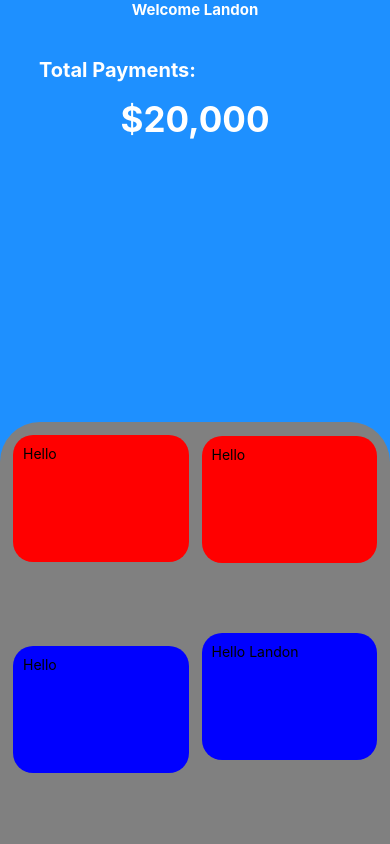
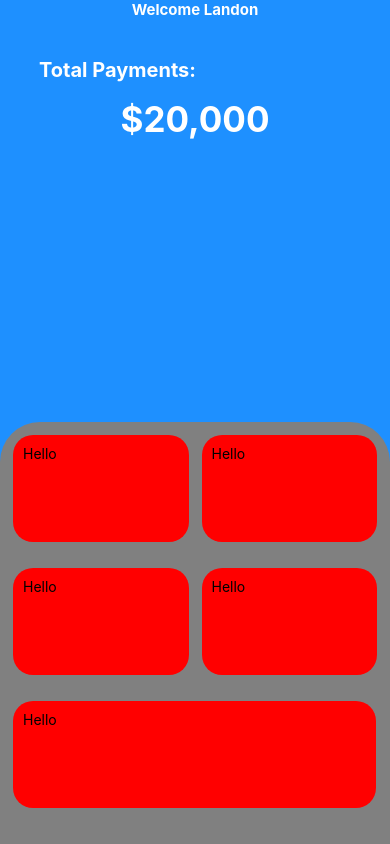
Before and after one commit to landoncuff/FinanceApp, a React Native app in the folder MyFinanceApp/: screen / in a window 390 px wide. Built offline with nearby package versions, Linux system fonts and the light colour scheme.

Commit message:
finished Buttons

```diff
--- a/MyFinanceApp/App.tsx
+++ b/MyFinanceApp/App.tsx
@@ -18,6 +18,7 @@ export default function App() {
       {/* New section */}
       <View style={styles.containerCard}>
           <View style={styles.cardMainView}>
+              <View style={styles.buttonRows}>
                 <View style={styles.topLeftCard}>
                   <Text style={{padding: 10}}>Hello</Text>
                 </View>
@@ -25,12 +26,18 @@ export default function App() {
                   <Text style={{padding: 10}}>Hello</Text>
                 </View>
               </View>
-        <View style={styles.bottomCardView}>
-            <View style={styles.bottomLeftCard}>
+              <View style={styles.buttonRows}>
+                <View style={styles.topLeftCard}>
                   <Text style={{padding: 10}}>Hello</Text>
                 </View>
-            <View style={styles.bottomRightCard}>
-              <Text style={{padding: 10}}>Hello Landon</Text>
+                <View style={styles.topRightCard}>
+                  <Text style={{padding: 10}}>Hello</Text>
+                </View>
+              </View>
+              <View style={styles.buttonRows}>
+                <View style={styles.bottomMoneyButton}>
+                  <Text style={{padding: 10}}>Hello</Text>
+                </View>
               </View>
           </View>
       </View>
@@ -78,44 +85,34 @@ const styles = StyleSheet.create({
     flex: 1,
     borderTopLeftRadius: 40,
     borderTopRightRadius: 40,
+    flexDirection: 'column',
+    // justifyContent: 'space-evenly'
+  },
+  buttonRows: {
     flexDirection: 'row',
-  },
-  bottomCardView: {
-    backgroundColor: 'grey',
-    flex: 1,
-    flexDirection: 'row',
+    marginBottom: 70
+    // justifyContent: 'space-evenly'
   },
   topLeftCard: {
     backgroundColor: 'red',
     width: '45%',
-    height: '60%',
+    height: '170%',
     margin: 13,
-    borderRadius: 20
+    borderRadius: 20,
   },
   topRightCard: {
     backgroundColor: 'red',
     width: '45%',
-    height: '60%',
-    margin: 14,
+    height: '170%',
+    margin: 13,
     borderRadius: 20,
-    marginLeft: 0
+    marginLeft: 0,
   },
-  bottomLeftCard: {
-    backgroundColor: 'blue',
-    width: '45%',
-    height: '60%',
+  bottomMoneyButton: {
+    backgroundColor: 'red',
+    width: '93%',
+    height: '170%',
     margin: 13,
-    borderRadius: 20
-  },
-  bottomRightCard: {
-    backgroundColor: 'blue',
-    width: '45%',
-    height: '60%',
-    // margin: 14,
-    // marginBottom: 70,
-    //Test
     borderRadius: 20,
-    marginLeft: 0
   }
-
 });
```
Also changed, not shown: 1 other file (tests, documents, lock files or other folders). Lines whose indentation alone changed are shown as unchanged.
